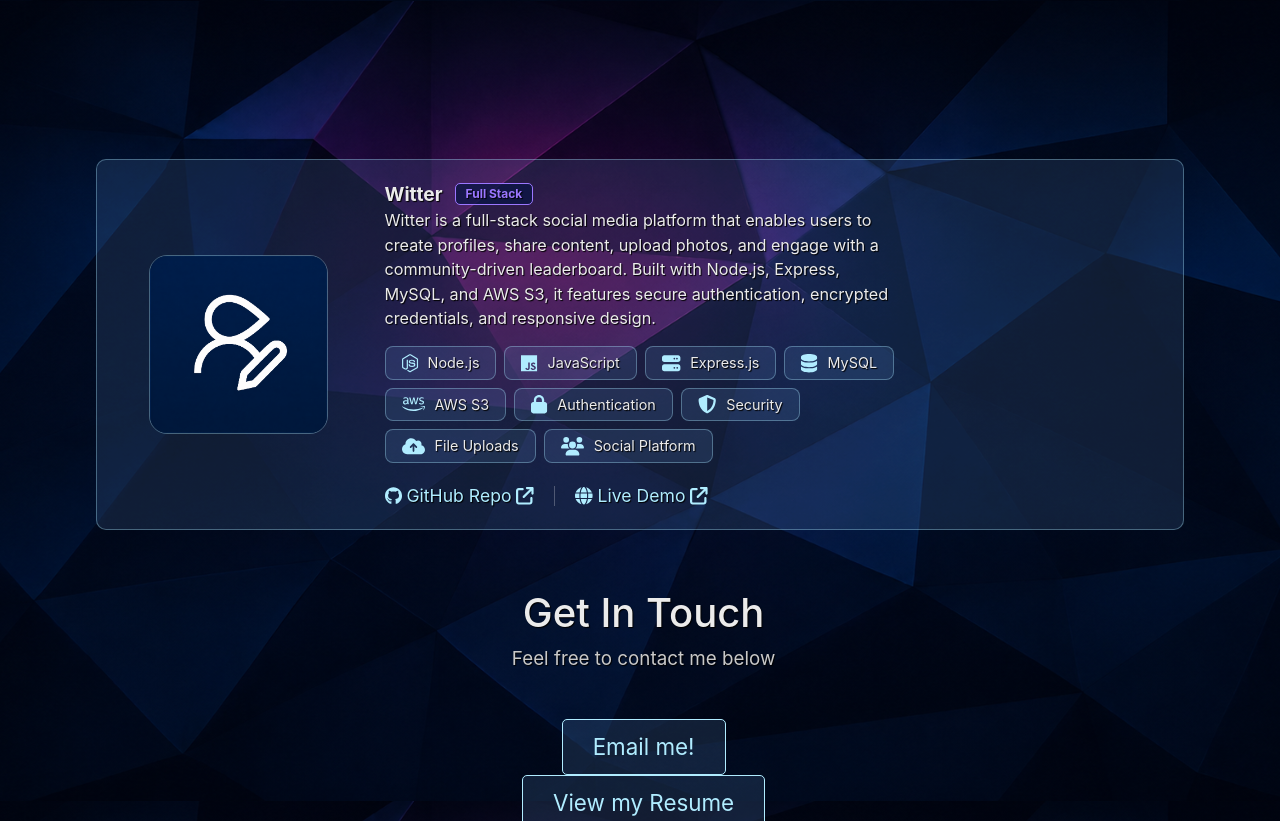
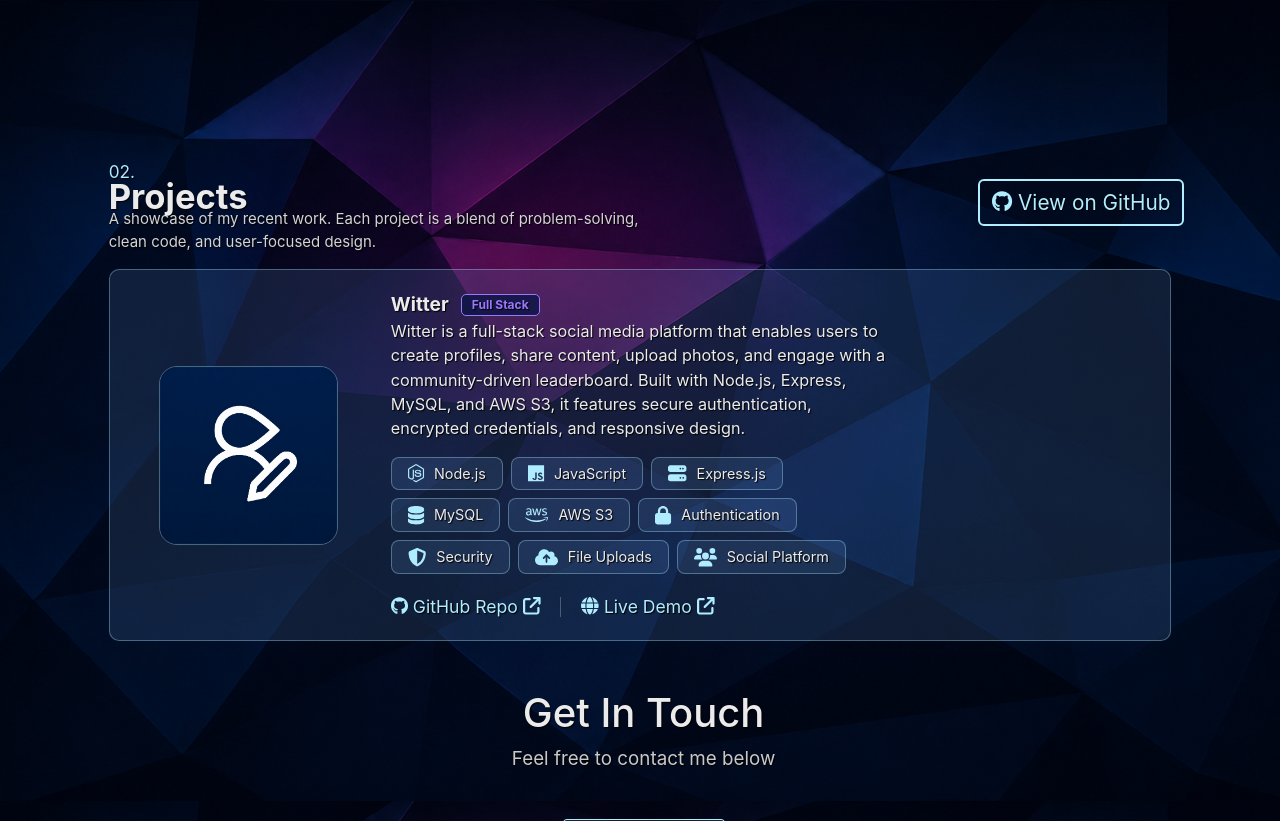
Before and after one commit to JayPTucker/React-Portfolio, a React (Create React App) app: page / in a window 1280 px wide. Shown: the part 799-1620 px from the top of the page. Built offline with nearby package versions, Linux system fonts and the light colour scheme; no server answers.

Commit message:
Header to Section 2 Added
- Projects section header added.
- Redid some HTML and JS due to issue with motion bug.

```diff
--- a/src/pages/Projects.js
+++ b/src/pages/Projects.js
@@ -3,7 +3,7 @@ import React from 'react';
 import { useEffect, useState } from 'react';
 import { getRepo, getLatestCommit } from '../api/github';
 // ======================
-import { Row, Col } from 'react-bootstrap';
+import { Row, Col, Container } from 'react-bootstrap';
 import { motion } from 'framer-motion';
 import { FontAwesomeIcon } from '@fortawesome/react-fontawesome';
 import {
@@ -61,13 +61,31 @@ const Projects = () => {
 
   return (
       <motion.div
-        className="project-row"
         initial="hidden"
         whileInView="visible"
         viewport={{ once: true, amount: 0.8 }}
         variants={projectVariants}
         id="projects"
       >
+        <Container fluid>
+        <Row className="project-intro-row justify-content-center">
+          <Col lg={8}>
+            <p className="section-number">02.</p>
+            <p className="section-title">Projects</p>
+            <p className="section-description">A showcase of my recent work.  Each project is a blend of problem-solving,
+              <br></br>clean code, and user-focused design.</p>
+          </Col>
+          <Col lg={2}>
+            <a href="https://github.com/JayPTucker" className="btn view-on-github" target="_blank" rel="noopener noreferrer">
+              <FontAwesomeIcon icon={faGithub} />
+              <span> View on GitHub</span>
+            </a>
+          </Col>
+        </Row>
+
+        <Row className="justify-content-center">
+          <Col lg={10}>
+            <div className="project-row">
               <Row className="align-items-center">
                 <Col lg={3} md={12} className="text-center">
                   <img
@@ -186,6 +204,10 @@ const Projects = () => {
           </Col>
 
         </Row>
+            </div>
+          </Col>
+        </Row>
+        </Container>
       </motion.div>
   );
 };
--- a/src/styles/Home.css
+++ b/src/styles/Home.css
@@ -161,10 +161,39 @@ html {
 /* ============================================ */
 /* PROJECTS */
 /* ============================================ */
+.section-number {
+  font-size: calc(0.8vmax + 7px);
+  color: #b0ecff !important;
+}
+.section-title {
+  font-size: calc(2vmax + 9px);
+  color: #ebebeb;
+  margin-top: -30px;
+  font-weight: bold;
+}
+
+.section-description {
+  font-size: calc(0.7vmax + 6px);
+  color: #ebebebe5;
+  margin-top: -30px;
+}
+
+.view-on-github {
+  border: 2px solid rgb(176, 237, 255) !important;
+  font-size: 1.3rem !important;
+  transition: all 0.2s ease-in-out !important;
+  margin-top: 20px;
+}
+
+.view-on-github:hover {
+  border: 2px solid rgb(155, 119, 255) !important;
+  background-color: rgba(155, 119, 255, 0.25) !important;
+  transform: translateY(-4px);
+}
+
+/* ============================================ */
 
 .project-row {
-  width: 85%;
-  margin: 0 auto calc(3vmax + 20px) auto;
   background-color: rgba(98, 152, 209, 0.16);
   border: 1px solid rgba(176, 236, 255, 0.35);
   border-radius: 10px;
@@ -248,12 +277,14 @@ html {
   gap: 20px;
 }
 
-.project-link {
+.project-link, .view-on-github {
   color: rgb(176, 237, 255) !important;
   font-size: 1.1rem;
   text-decoration: none;
   transition: all 0.1s ease-in-out;
 }
+
+
 
 .project-link:hover {
   color: rgb(155, 119, 255) !important;
```
Lines whose indentation alone changed are shown as unchanged.
